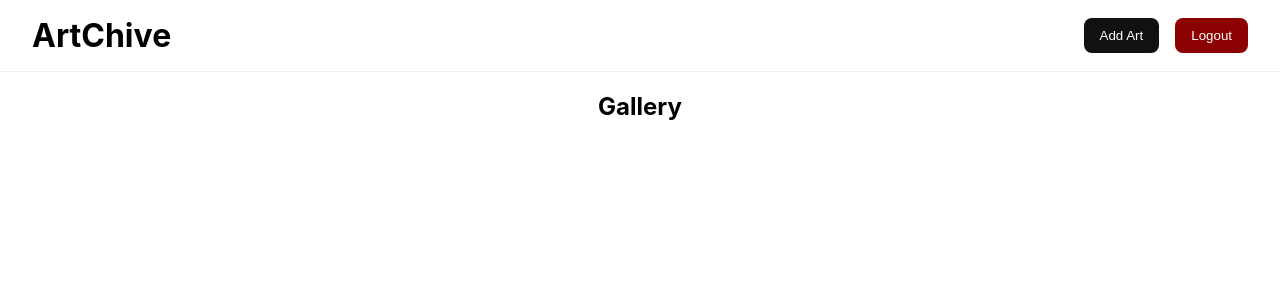
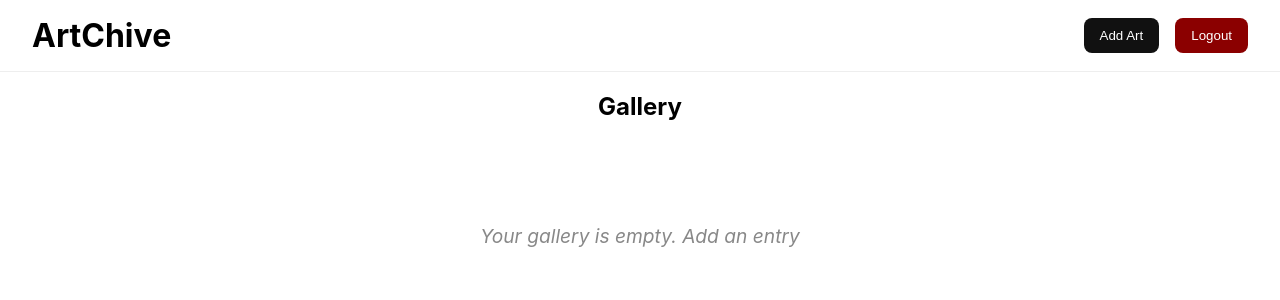
Before and after one commit to jeurreux/ArtChive, a React (Create React App) app in the folder client/: page / in a window 1280 px wide. Shown: the top 300 px of the page. Built offline with nearby package versions, Linux system fonts and the light colour scheme.

Commit message:
added a message for no art entries

```diff
--- a/client/src/App.css
+++ b/client/src/App.css
@@ -195,3 +195,11 @@ body, html{
 .delete-button:hover {
   background-color: #a00;
 }
+
+.empty-message {
+  text-align: center;
+  font-size: 1.2rem;
+  color: #888;
+  padding: 2rem;
+  font-style: italic;
+}
--- a/client/src/App.js
+++ b/client/src/App.js
@@ -147,12 +147,20 @@ function App() {
         <h2 className='h2gallery'>Gallery</h2>
 
         <div className='gallery-container'>
+        {entries.length === 0 ? (
+          <p className="empty-message">Your gallery is empty. Add an entry</p>):(
           <div className='entries-section'>
             {entries.map((entry, index) => (
-              <ArtEntry key={index} entry={entry} onClick={() => setSelectedEntry(entry)} onDelete={deleteEntry} />
+              <ArtEntry
+                key={index}
+                entry={entry}
+                onClick={() => setSelectedEntry(entry)}
+                onDelete={deleteEntry}
+              />))
+            }
+          </div>
+      )}
 
-            ))}
-          </div>
         </div>
 
         {selectedEntry && (
```
